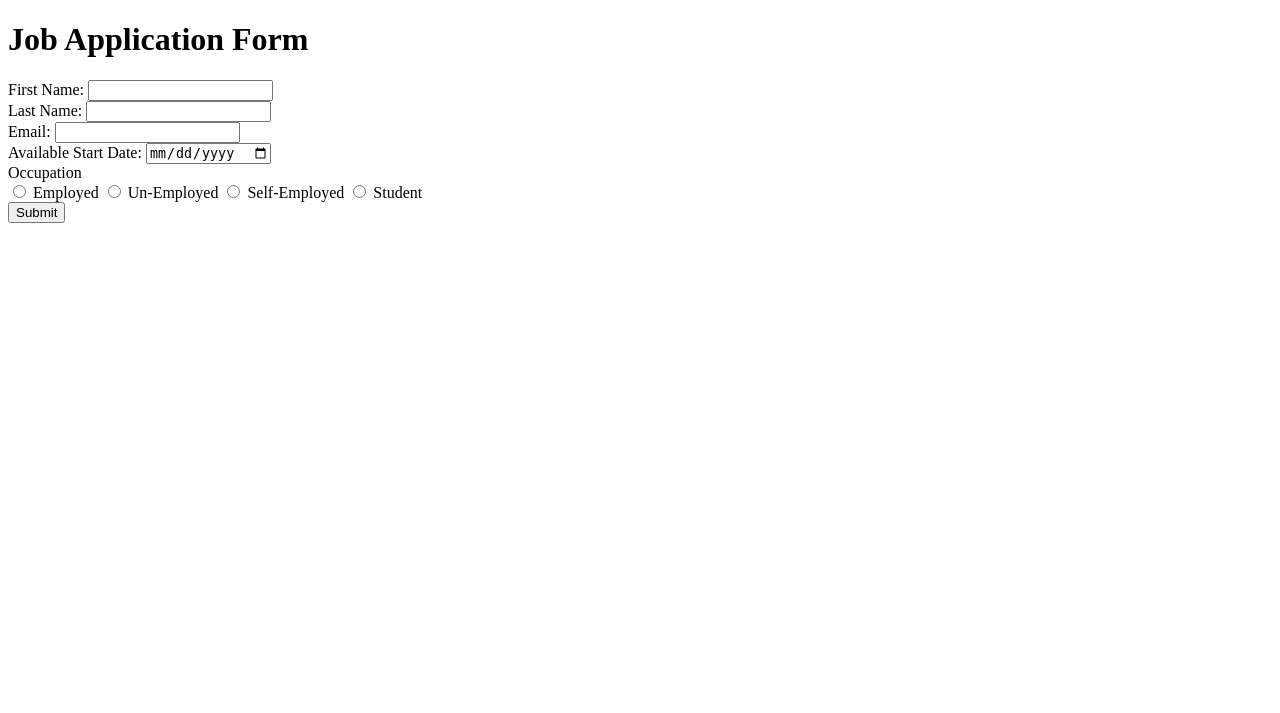
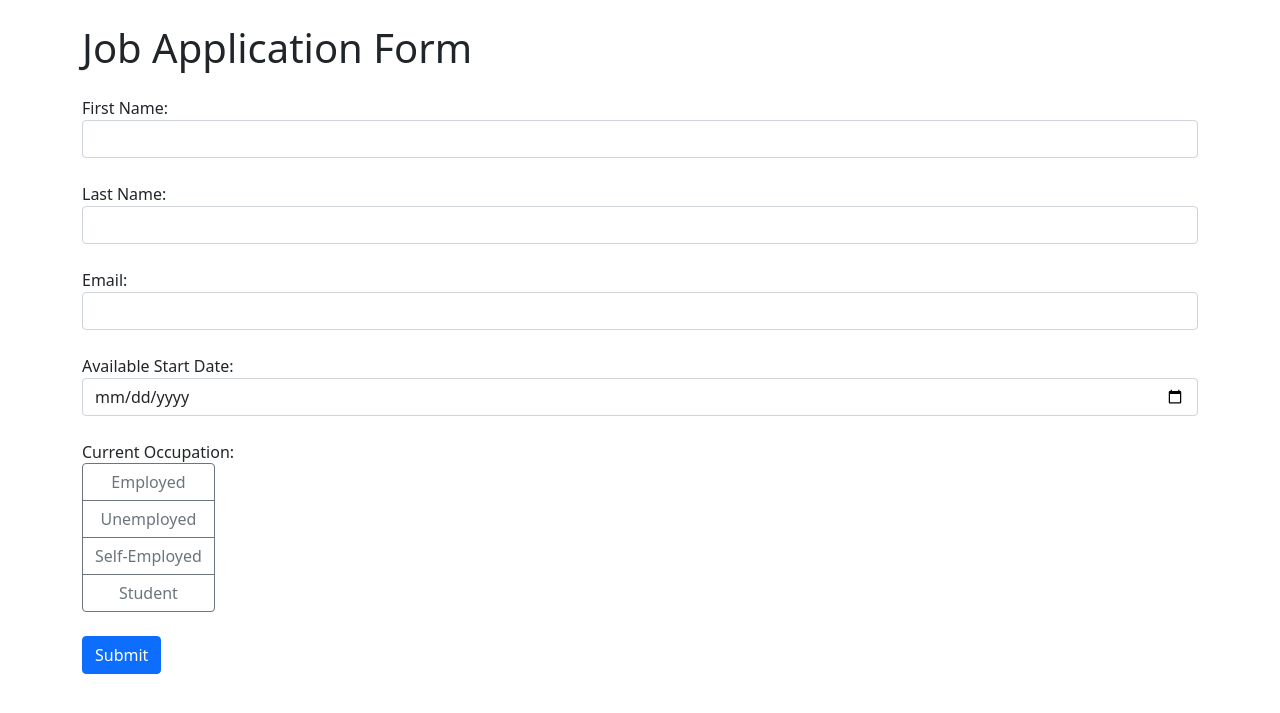
Before and after one commit to himanshuvasani32/Job_Application_Form_using_Flask, a Flask app: page / in a window 1280 px wide. Shown: the top 713 px of the page. Run offline with Flask 3, Linux system fonts and the light colour scheme.

Commit message:
Added bootsrap tp design web app

```diff
--- a/templates/index.html
+++ b/templates/index.html
@@ -3,41 +3,51 @@
 <head>
     <meta charset="UTF-8">
     <meta name="viewport" content="width=device-width, initial-scale=1.0">
+    <link rel="stylesheet" href="https://cdn.jsdelivr.net/npm/bootstrap@5.1.3/dist/css/bootstrap.min.css">
     <title>Job Application Form</title>
 </head>
     <body>
-    <h1>Job Application Form</h1>
+        <div class="container">
+            <h1 class="mt-4 mb-4">Job Application Form</h1>
             <form>
-        <div>
+                <div class="form-group mb-4">
                     <label for="first_name" >First Name:</label>
-            <input type="text" id="first_name" name="first_name" required>
+                    <input class="form-control" type="text" id="first_name" name="first_name" required>
                 </div>
-        <div>
+                <div class="form-group mb-4">
                     <label for="last_name" >Last Name:</label>
-            <input type="text" id="last_name" name="last_name" required>
+                    <input class="form-control" type="text" id="last_name" name="last_name" required>
                 </div>
-        <div>
+                <div class="form-group mb-4">
                     <label for="email" >Email:</label>
-            <input type="email" id="email" name="email" required>
+                    <input class="form-control" type="email" id="email" name="email" required>
                 </div>
-        <div>
+                <div class="form-group mb-4">
                     <label for="date" >Available Start Date:</label>
-            <input type="date" id="date" name="date" required>
+                    <input class="form-control" type="date" id="date" name="date" required>
                 </div>
-        <div>
-            <label for="occupation">Occupation</label>
-            <div>
-                <input type="radio" id="employed" name="occupation">
-                <label>Employed</label>
-                <input type="radio" id="un-employed" name="occupation">
-                <label>Un-Employed</label>
-                <input type="radio" id="self-employed" name="occupation">
-                <label>Self-Employed</label>
-                <input type="radio" id="student" name="occupation">
-                <label>Student</label>
+                <div class="form-group mb-4">
+                    <label>Current Occupation:</label>
+                    <br>
+                    <div class="btn-group-vertical" id="occupation">
+
+                        <input class="btn-check form-control" type="radio" id="employed" name="occupation">
+                        <label class="btn btn-outline-secondary">Employed</label>
+
+                        <input class="btn-check form-control" type="radio" id="unemployed" name="occupation">
+                        <label class="btn btn-outline-secondary">Unemployed</label>
+
+                        <input class="btn-check form-control" type="radio" id="self-employed" name="occupation">
+                        <label class="btn btn-outline-secondary">Self-Employed</label>
+
+                        <input class="btn-check form-control" type="radio" id="student" name="occupation">
+                        <label class="btn btn-outline-secondary">Student</label>
                     </div>
-            <button type="button">Submit</button>
                 </div>
+                <button class="btn btn-primary" type="button">Submit</button>
             </form>
+            <script src="https://code.jquery.com/jquery-3.6.0.min.js"></script>
+            <script src="https://cdn.jsdelivr.net/npm/bootstrap@5.1.3/dist/js/bootstrap.min.js"></script>
+        </div>
     </body>
 </html>
```
Lines whose indentation alone changed are shown as unchanged.
